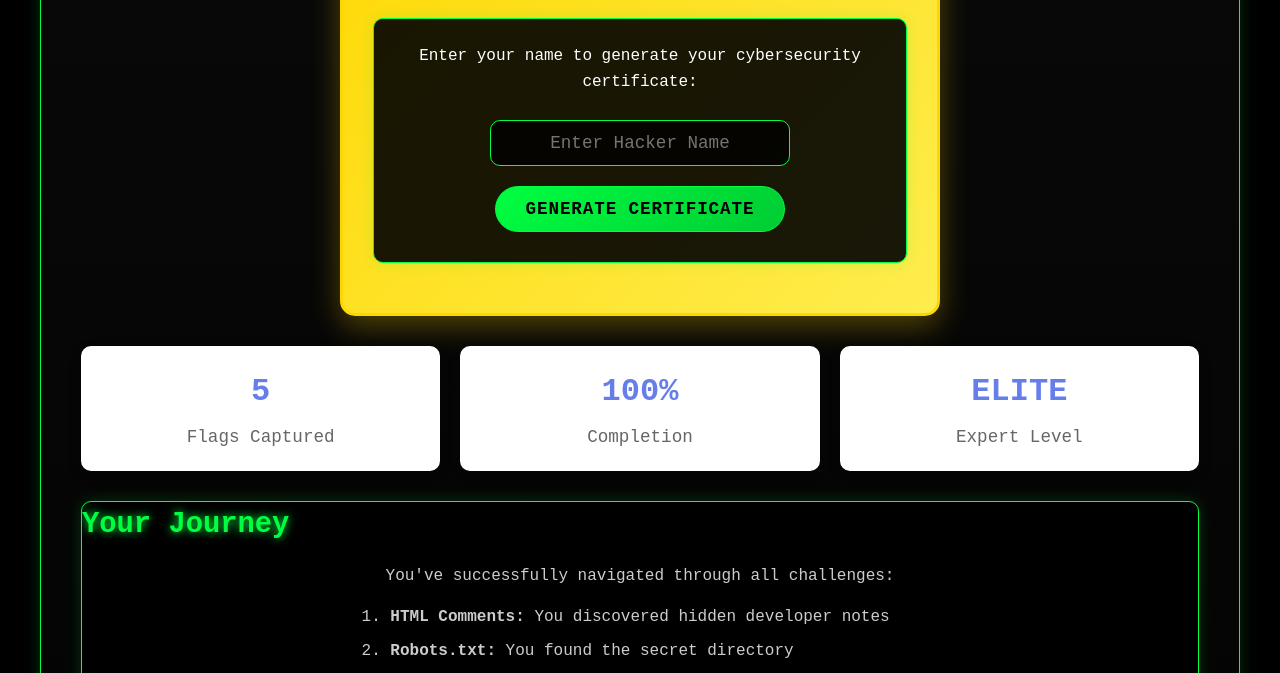
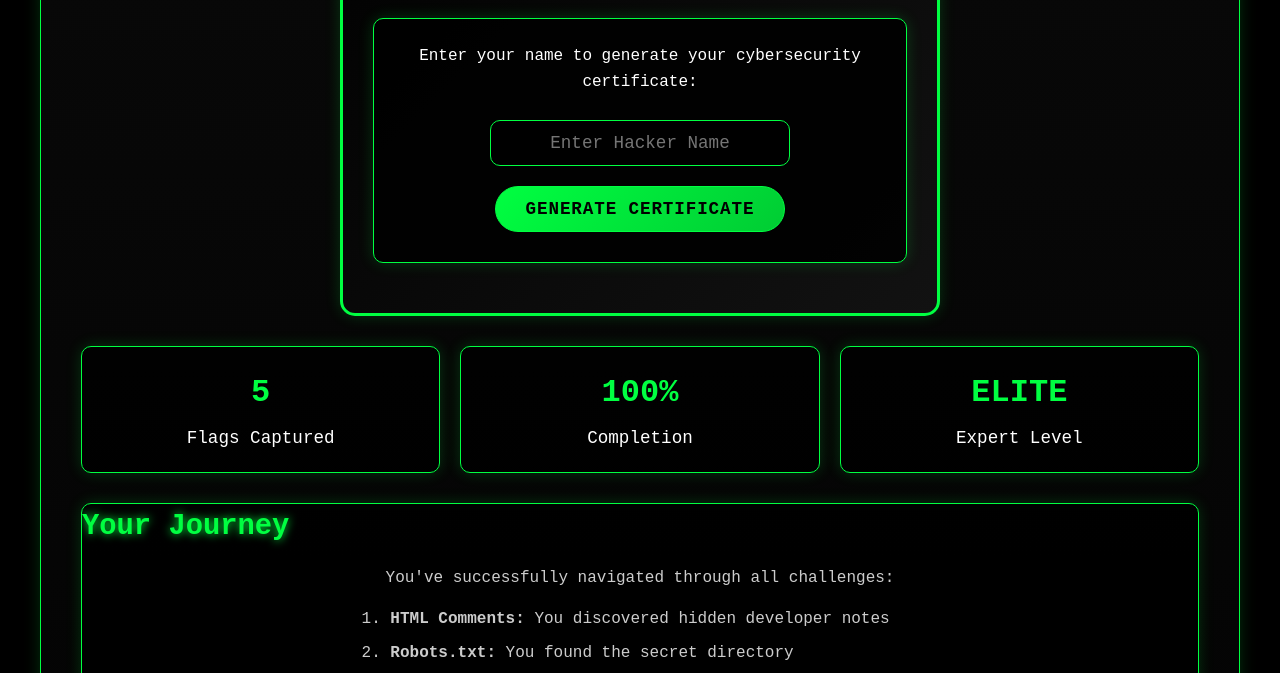
Before and after one commit to Aniket886/CTF01, a plain HTML site: page congratulations.html in a window 1280 px wide. Shown: the part 566-1239 px from the top of the page. Drawn offline with Linux system fonts and the light colour scheme.

Commit message:
black bg

```diff
--- a/styles.css
+++ b/styles.css
@@ -857,17 +857,17 @@ footer {
 }
 
 .certificate {
-    background: linear-gradient(135deg, #ffd700 0%, #ffed4e 100%);
-    border: 3px solid #ffd700;
+    background: linear-gradient(135deg, var(--bg-black) 0%, var(--bg-darker) 100%);
+    border: 3px solid var(--matrix-green);
     border-radius: 15px;
     padding: 30px;
     margin: 30px auto;
     max-width: 600px;
-    box-shadow: 0 10px 30px rgba(255, 215, 0, 0.3);
+    box-shadow: var(--shadow-matrix);
 }
 
 .certificate h2 {
-    color: #333;
+    color: var(--matrix-green);
     font-size: 2em;
     margin-bottom: 20px;
 }
@@ -880,20 +880,21 @@ footer {
 }
 
 .stat-card {
-    background: white;
+    background: rgba(0, 0, 0, 0.9);
+    border: var(--border-matrix);
     padding: 20px;
     border-radius: 10px;
-    box-shadow: 0 5px 15px rgba(0, 0, 0, 0.1);
+    box-shadow: var(--shadow-matrix);
 }
 
 .stat-card h3 {
-    color: #667eea;
+    color: var(--matrix-green);
     font-size: 2em;
     margin-bottom: 5px;
 }
 
 .stat-card p {
-    color: #666;
+    color: var(--text-primary);
     font-size: 1.1em;
 }
 
```
